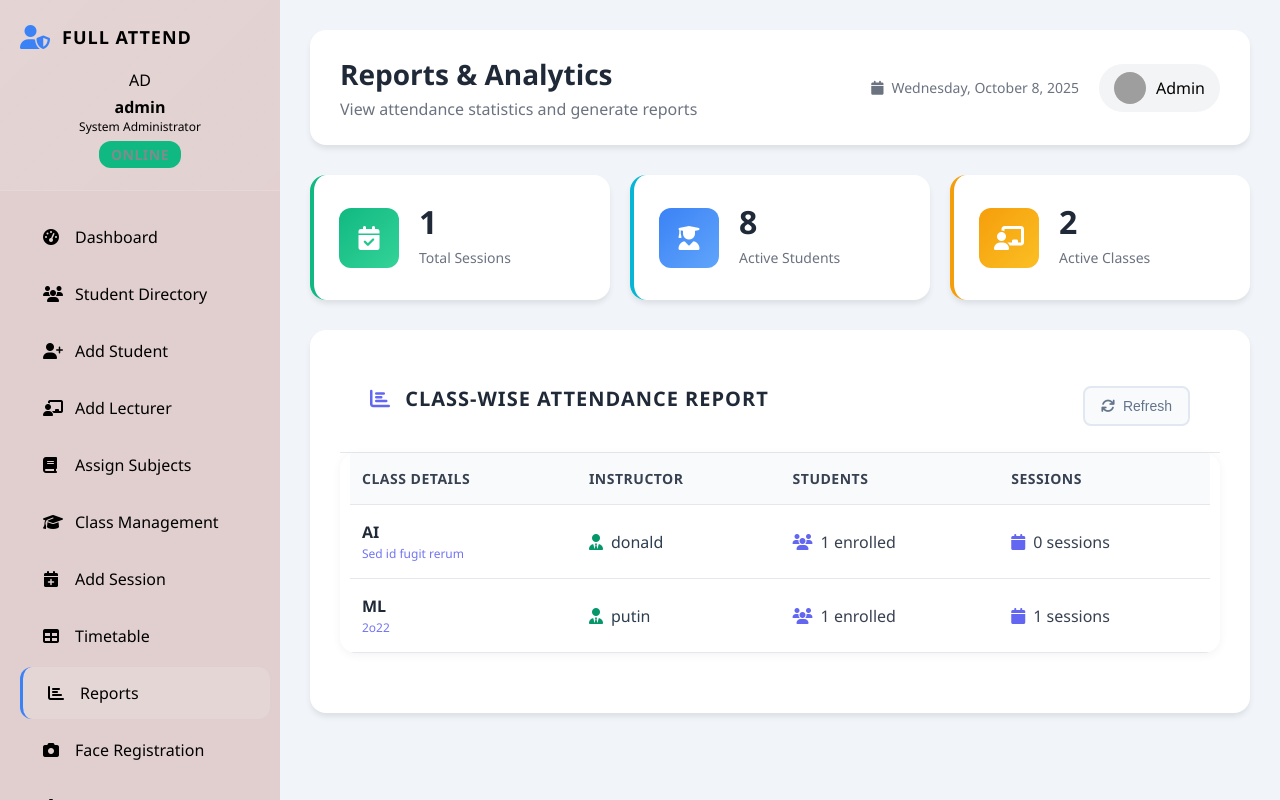
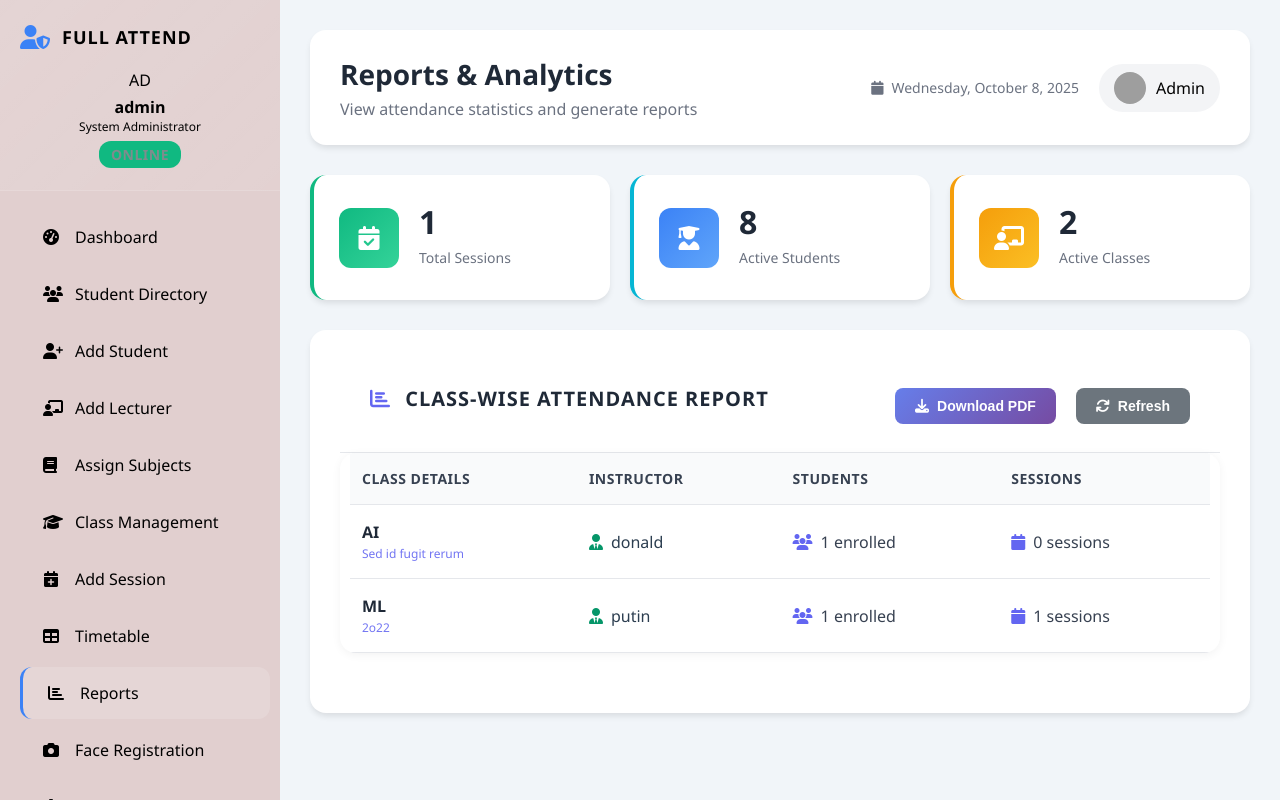
Before and after one commit to Arbinda111/Facial-Recognition-Attendance, a PHP site: page /admin/reports.php in a window 1280 px wide. Run offline with PHP 8.4, Linux system fonts and the light colour scheme; a user stored in the database is signed in; data comes from the database, SQL or seed files in the repository; some libraries are stand-ins or nearby versions; grey boxes are pictures that could not be loaded.

Commit message:
Add files via upload

```diff
--- a/admin/reports.php
+++ b/admin/reports.php
@@ -92,6 +92,8 @@ if ($_SERVER['REQUEST_METHOD'] === 'POST' && isset($_POST['export_report'])) {
     <title>Reports - Full Attend</title>
     <link rel="stylesheet" href="admin_styles.css">
     <link rel="stylesheet" href="https://cdnjs.cloudflare.com/ajax/libs/font-awesome/6.4.0/css/all.min.css">
+    <script src="https://cdnjs.cloudflare.com/ajax/libs/jspdf/2.5.1/jspdf.umd.min.js"></script>
+    <script src="https://cdnjs.cloudflare.com/ajax/libs/jspdf-autotable/3.5.28/jspdf.plugin.autotable.min.js"></script>
 </head>
 <body>
     <div class="admin-container">
@@ -177,6 +179,10 @@ if ($_SERVER['REQUEST_METHOD'] === 'POST' && isset($_POST['export_report'])) {
                     <div class="card-header">
                         <h3><i class="fas fa-chart-bar"></i> Class-wise Attendance Report</h3>
                         <div class="header-actions">
+                            <button class="btn-primary" onclick="exportToPDF()">
+                                <i class="fas fa-download"></i>
+                                Download PDF
+                            </button>
                             <button class="btn-secondary" onclick="window.location.reload()">
                                 <i class="fas fa-refresh"></i>
                                 Refresh
@@ -241,6 +247,67 @@ if ($_SERVER['REQUEST_METHOD'] === 'POST' && isset($_POST['export_report'])) {
     </div>
 
     <script>
+        // Export report to PDF
+        function exportToPDF() {
+            const { jsPDF } = window.jspdf;
+            const doc = new jsPDF();
+
+            // Add header
+            doc.setFontSize(20);
+            doc.setTextColor(40);
+            doc.text('FullAttend - Class-wise Attendance Report', 20, 20);
+
+            // Add date
+            doc.setFontSize(12);
+            doc.setTextColor(100);
+            doc.text('Generated on: ' + new Date().toLocaleDateString(), 20, 32);
+
+            // Prepare table data
+            const tableData = [];
+            <?php foreach ($class_reports as $report): ?>
+            tableData.push([
+                '<?php echo htmlspecialchars($report['class_name']); ?>',
+                '<?php echo htmlspecialchars($report['class_code']); ?>',
+                '<?php echo htmlspecialchars($report['instructor_name']); ?>',
+                '<?php echo $report['enrolled_students']; ?>',
+                '<?php echo $report['total_sessions']; ?>'
+            ]);
+            <?php endforeach; ?>
+
+            // Add table (moved up - startY reduced from 80 to 45)
+            doc.autoTable({
+                head: [['Class Name', 'Class Code', 'Instructor', 'Enrolled Students', 'Sessions']],
+                body: tableData,
+                startY: 45,
+                styles: {
+                    fontSize: 10,
+                    cellPadding: 3,
+                },
+                headStyles: {
+                    fillColor: [102, 143, 245],
+                    textColor: [255, 255, 255],
+                    fontStyle: 'bold'
+                },
+                alternateRowStyles: {
+                    fillColor: [245, 245, 245]
+                },
+                margin: { top: 45 }
+            });
+
+            // Add footer
+            const pageCount = doc.internal.getNumberOfPages();
+            for (let i = 1; i <= pageCount; i++) {
+                doc.setPage(i);
+                doc.setFontSize(8);
+                doc.setTextColor(150);
+                doc.text('FullAttend System - Page ' + i + ' of ' + pageCount, 20, doc.internal.pageSize.height - 10);
+                doc.text('Generated on <?php echo date('Y-m-d H:i:s'); ?>', doc.internal.pageSize.width - 60, doc.internal.pageSize.height - 10);
+            }
+
+            // Save the PDF
+            doc.save('FullAttend_Class_Report_' + new Date().toISOString().split('T')[0] + '.pdf');
+        }
+
         // View class report details
         function viewClassReport(classCode) {
             window.location.href = `class_report_details.php?code=${classCode}`;
@@ -296,5 +363,51 @@ if ($_SERVER['REQUEST_METHOD'] === 'POST' && isset($_POST['export_report'])) {
             });
         });
     </script>
+
+    <style>
+        .btn-primary {
+            background: linear-gradient(135deg, #667eea 0%, #764ba2 100%);
+            color: white;
+            border: none;
+            padding: 10px 20px;
+            border-radius: 8px;
+            cursor: pointer;
+            font-weight: 600;
+            transition: all 0.3s ease;
+            display: inline-flex;
+            align-items: center;
+            gap: 8px;
+            margin-right: 10px;
+        }
+
+        .btn-primary:hover {
+            transform: translateY(-2px);
+            box-shadow: 0 4px 12px rgba(102, 126, 234, 0.3);
+        }
+
+        .btn-secondary {
+            background: #6c757d;
+            color: white;
+            border: none;
+            padding: 10px 20px;
+            border-radius: 8px;
+            cursor: pointer;
+            font-weight: 600;
+            transition: all 0.3s ease;
+            display: inline-flex;
+            align-items: center;
+            gap: 8px;
+        }
+
+        .btn-secondary:hover {
+            transform: translateY(-2px);
+        }
+
+        .header-actions {
+            display: flex;
+            align-items: center;
+            gap: 10px;
+        }
+    </style>
 </body>
 </html>
```
